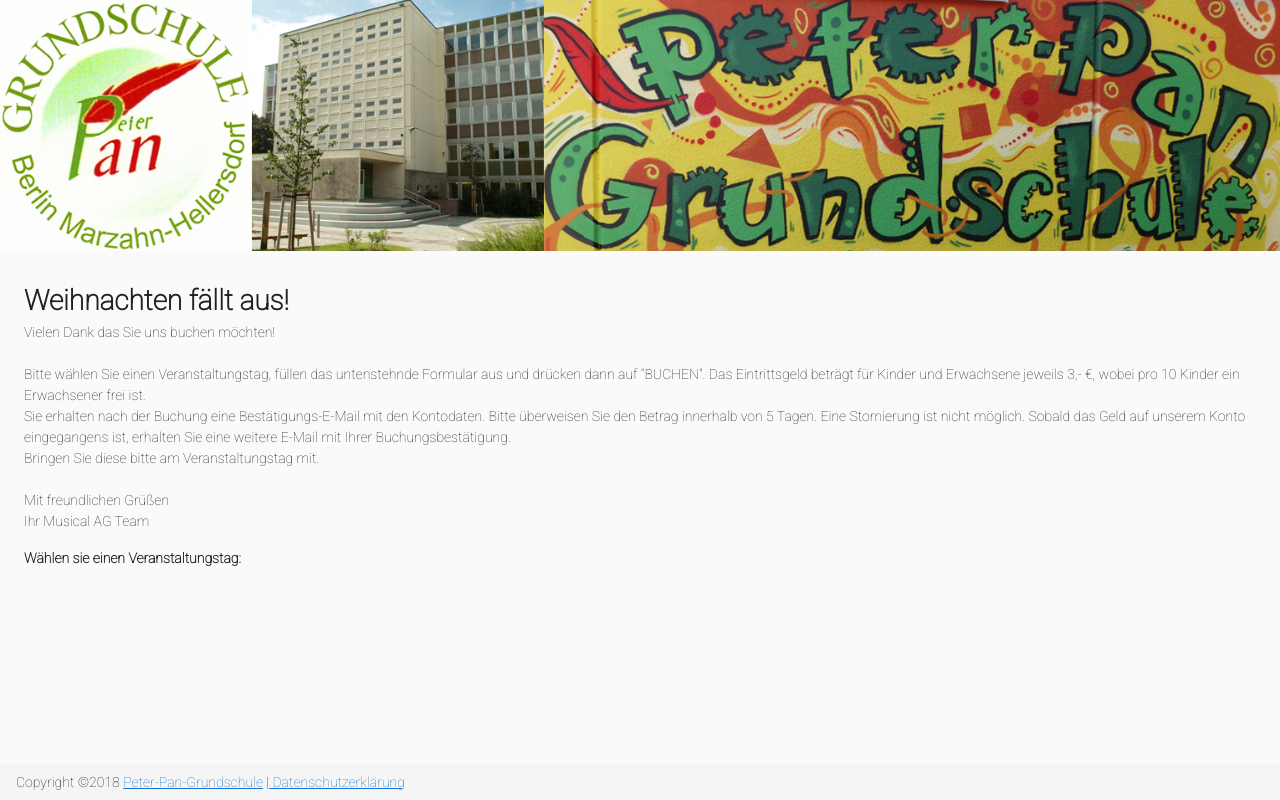
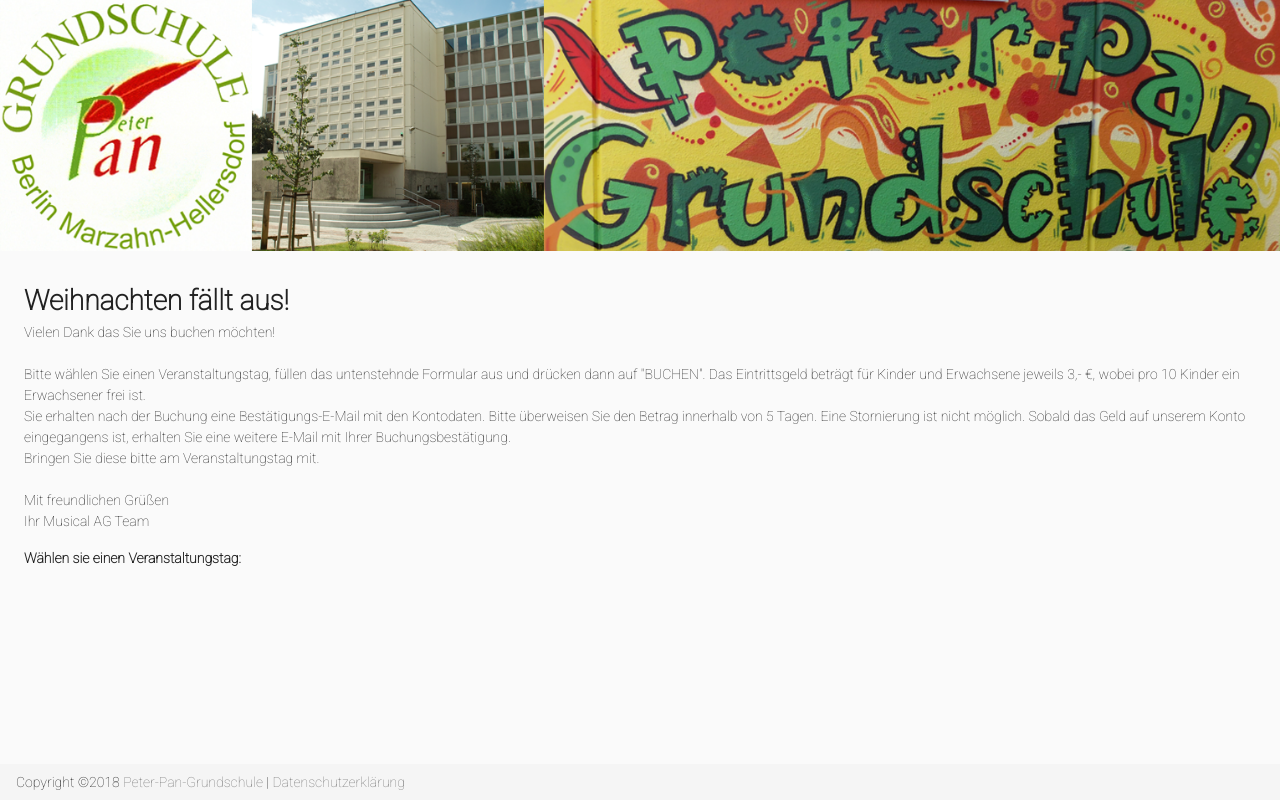
Before and after one commit to kakulukia/weihnachten, a Vue app in the folder Anmeldung/: page / in a window 1280 px wide. Built offline with nearby package versions, Linux system fonts and the light colour scheme; no server answers.

Commit message:
passenden Farben im Footer

```diff
--- a/Anmeldung/src/App.vue
+++ b/Anmeldung/src/App.vue
@@ -30,4 +30,11 @@
   background-size: contain
   background-repeat: no-repeat
   background-position: center top
+
+footer
+  a
+    color: #777
+    text-decoration: none
+    &:hover
+      color: #05A9C5
 </style>
```
